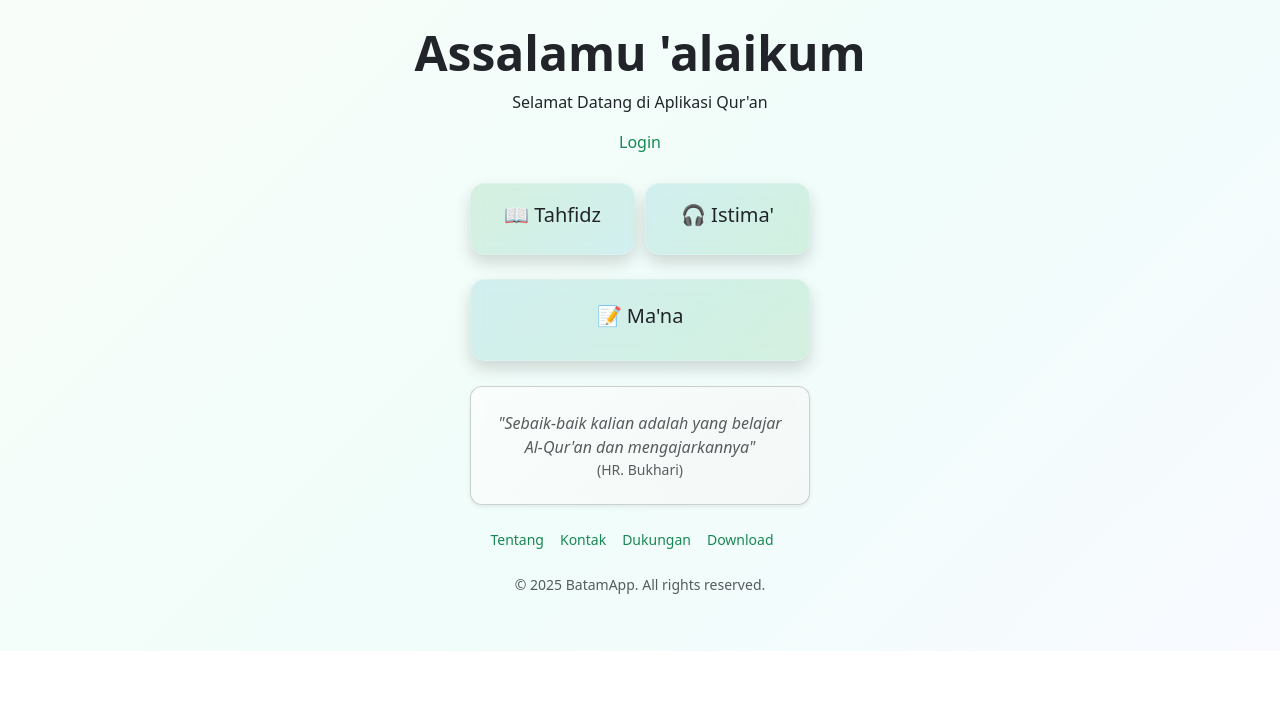
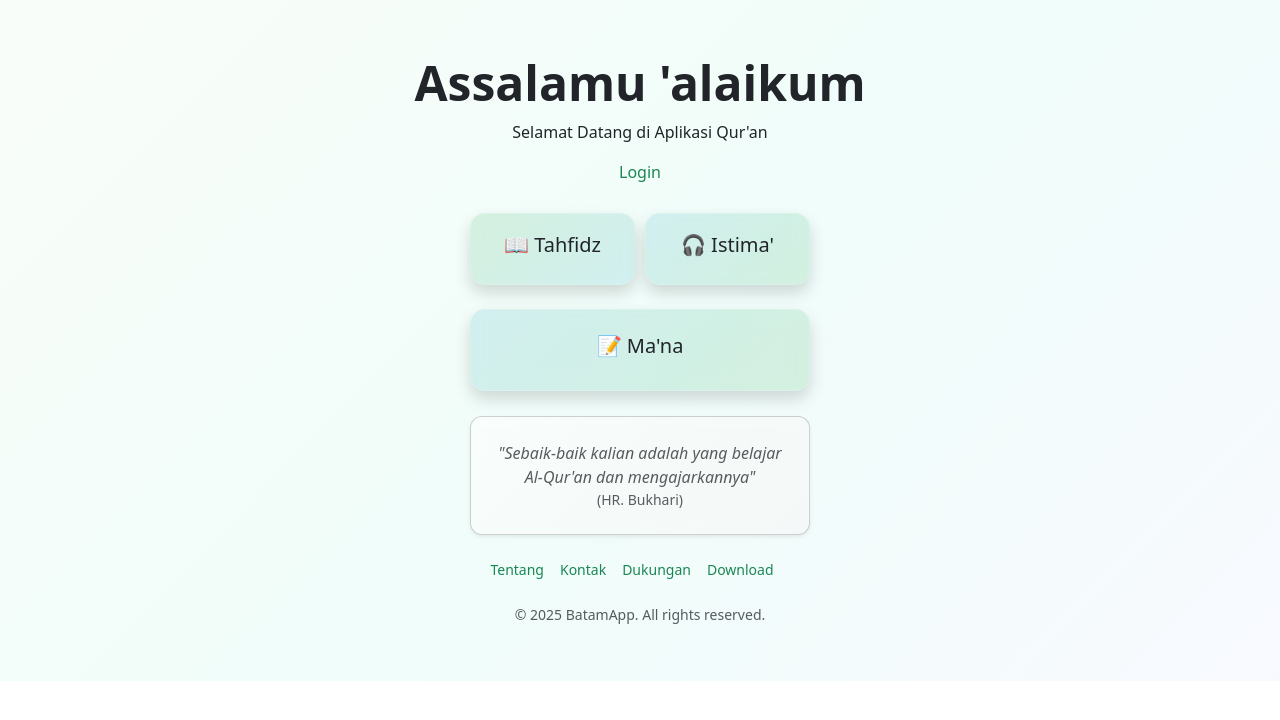
Before and after one commit to batamiharja-satria/tahfidz-vite, a React (Vite) app: page / in a window 1280 px wide. Shown: the top 720 px of the page. Built offline with nearby package versions, Linux system fonts and the light colour scheme.

Commit message:
ui salam beranda mt

```diff
--- a/dev-dist/sw.js
+++ b/dev-dist/sw.js
@@ -82,7 +82,7 @@ define(['./workbox-ce4f0d5f'], (function (workbox) { 'use strict';
     "revision": "3ca0b8505b4bec776b69afdba2768812"
   }, {
     "url": "index.html",
-    "revision": "0.ngg8k5rh6eo"
+    "revision": "0.25lbp6jehac"
   }], {});
   workbox.cleanupOutdatedCaches();
   workbox.registerRoute(new workbox.NavigationRoute(workbox.createHandlerBoundToURL("index.html"), {
--- a/src/pages/app/App2.jsx
+++ b/src/pages/app/App2.jsx
@@ -161,7 +161,10 @@ function App2({ session }) {
           >
 
             {/* Header - TEXT CENTER */}
-            <h1 className="fw-bold display-5 mb-2 text-center">Assalamu 'alaikum</h1>
+            <h1 className="  fw-bold display-5 mb-2 text-center"
+            style={{marginTop:"30px"}}
+
+            >Assalamu 'alaikum</h1>
             <p className="fs-6 text-center">
               Selamat Datang di Aplikasi Qur'an
             </p>
```
